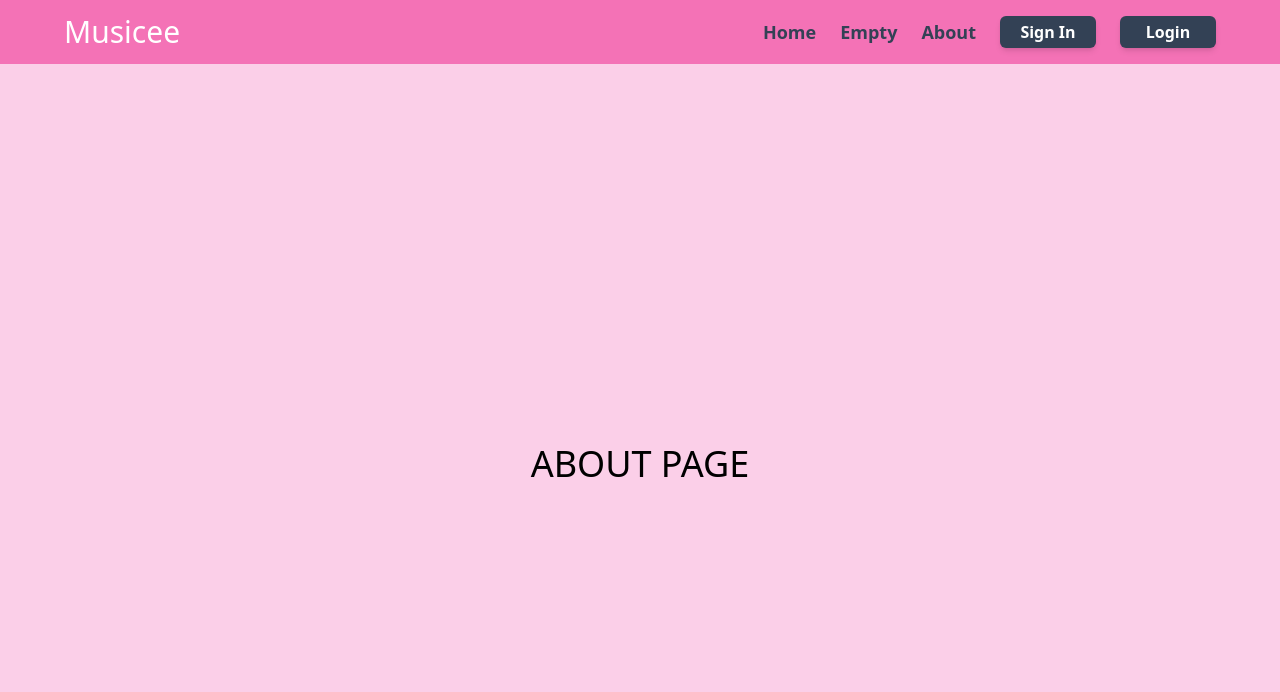
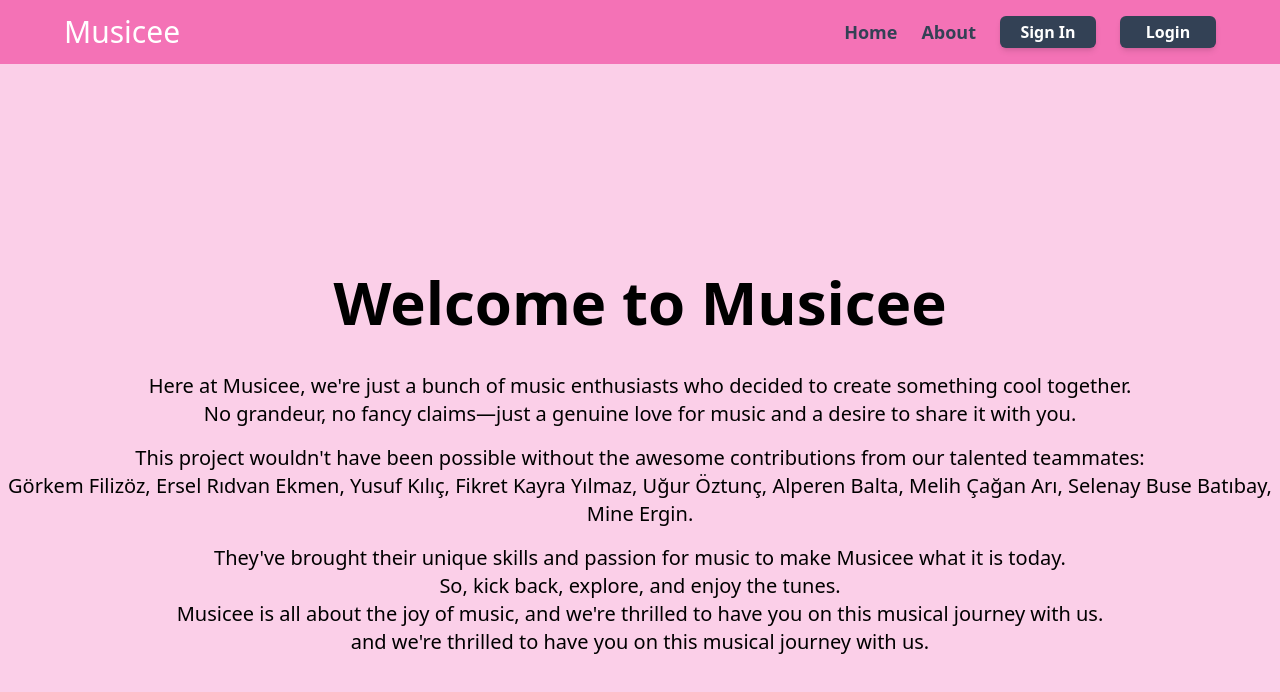
Before and after one commit to CS308-Musicee/Musicee-Frontend, a Next.js app: page /aboutPage in a window 1280 px wide. Shown: the top 692 px of the page. Built offline with nearby package versions, Linux system fonts and the light colour scheme.

Commit message:
Second recovering

```diff
--- a/app/aboutPage/page.tsx
+++ b/app/aboutPage/page.tsx
@@ -5,18 +5,42 @@ import { IntroNavbar, FriendsList } from '@/components'
 const page = () => {
   return (
     <div className='w-full min-h-screen'>
-      <IntroNavbar/>
+      <IntroNavbar />
 
-      <div className='w-full min-h-screen bg-pink-200'>
-        <div className='min-h-screen flex justify-center items-center text-4xl '>
-          ABOUT PAGE
+      <div className='w-full min-h-screen bg-pink-200 text-left'>
+        <div className='min-h-screen flex flex-col justify-center items-center text-center mx-auto'>
+          <h1 className='text-6xl font-bold mb-10' style={{ color: 'black' }}>
+            Welcome to Musicee
+          </h1>
+          <p className='text-xl' style={{ color: 'black' }}>
+            Here at Musicee, we're just a bunch of music enthusiasts who decided to create something cool together.
+          </p>
+          <p className='text-xl mb-4' style={{ color: 'black' }}>
+            No grandeur, no fancy claims—just a genuine love for music and a desire to share it with you.
+          </p>
+          <p className='text-xl' style={{ color: 'black' }}>
+            This project wouldn't have been possible without the awesome contributions from our talented teammates:
+          </p>
+          <p className='text-xl mb-4' style={{ color: 'black' }}>
+            Görkem Filizöz, Ersel  Rıdvan Ekmen, Yusuf Kılıç, Fikret Kayra Yılmaz, Uğur Öztunç, Alperen Balta, Melih Çağan Arı, Selenay Buse Batıbay, Mine Ergin.
+          </p>
+          <p className='text-xl' style={{ color: 'black' }}>
+            They've brought their unique skills and passion for music to make Musicee what it is today.
+          </p>
+          <p className='text-xl' style={{ color: 'black' }}>
+            So, kick back, explore, and enjoy the tunes.
+          </p>
+          <p className='text-xl' style={{ color: 'black' }}>
+            Musicee is all about the joy of music, and we're thrilled to have you on this musical journey with us.
+          </p>
+          <p className='text-xl' style={{ color: 'black' }}>
+            and we're thrilled to have you on this musical journey with us.
+          </p>
         </div>
-      {/* <FriendsList/> */}
+        {/* <FriendsList/> */}
       </div>
-
-
     </div>
-    )
+  );
 }
 
 export default page
--- /dev/null
+++ b/app/addFriendPage/page.tsx
@@ -0,0 +1,28 @@
+"use client"
+
+import Navbar from '@/components/Navbar';
+import React from 'react';
+import FileUploadForm from '@/components/FileUploadForm';
+import OneTrackUpload from '@/components/OneTrackUpload';
+const Home = () => {
+  return (
+    <div>
+      <div>
+        <Navbar></Navbar>
+      </div>
+      <div className='bg-pink-200 h-screen'>
+        <div className='flex flex-row w-full justify-evenly items-start pt-28'>
+          <div>
+            <OneTrackUpload></OneTrackUpload>
+          </div>
+
+          <FileUploadForm />
+        </div>
+      </div>
+
+
+    </div>
+  );
+};
+
+export default Home;
--- a/app/homepage/page.tsx
+++ b/app/homepage/page.tsx
@@ -8,7 +8,7 @@ const page = () => {
 
 
   return (
-    <div className=' w-full min-h-screen bg-pink-200'>
+    <div className=' w-full h-full bg-pink-200'>
       <Navbar />
       <div className=' '>
 
--- a/app/page.tsx
+++ b/app/page.tsx
@@ -1,23 +1,38 @@
 import React from 'react'
 import Image from 'next/image'
 import { IntroNavbar, FriendsList } from '@/components'
-
+import headphoneIcoon from "./headphonesIcon.png"
 
 const page = () => {
   return (
     <div className='w-full min-h-screen'>
-      <IntroNavbar/>
+      <IntroNavbar />
 
-      <div className='w-full min-h-screen bg-pink-200'>
-        <div className='min-h-screen flex justify-center items-center text-4xl '>
-          WELCOME PAGE deneme
+      <div className='w-full min-h-screen bg-pink-200 relative'>
+        <div className='h-screen flex flex-col justify-center items-center text-center'>
+          <div className='rounded-full overflow-hidden mb-8'>
+            <Image
+              src={headphoneIcoon}
+              alt='Headphone Image'
+              width={250} // Set your preferred width
+              height={250} // Set your preferred height
+              objectFit='cover'
+            />
+          </div>
+          <h1 className='text-5xl font-bold mb-4' style={{ color: 'black' }}>
+            Welcome to Musicee
+          </h1>
+          <p className='text-xl font-normal mb-4' style={{ color: 'black' }}>
+            Your ultimate destination for an unparalleled music streaming experience.
+          </p>
+          <p className='text-xl font-normal' style={{ color: 'black' }}>
+            Discover, personalize, and create your soundtrack. Anywhere, anytime. Your sound, your Musicee.
+          </p>
         </div>
-      {/* <FriendsList/> */}
+        {/* <FriendsList/> */}
       </div>
-
-
     </div>
-    )
+  );
 }
 
 export default page
--- /dev/null
+++ b/components/AddFriend.tsx
@@ -0,0 +1,9 @@
+import React from 'react'
+
+const AddFriend = () => {
+  return (
+    <div>AddFriend</div>
+  )
+}
+
+export default AddFriend
--- a/components/FriendComponent.tsx
+++ b/components/FriendComponent.tsx
@@ -18,7 +18,7 @@ export const FriendComponent: React.FC<FriendComponentProps>  = ({name}) => {
           className="block h-24 w-24 rounded-full mx-auto sm:mx-0"
         />
       </div> */}
-      <div className="w-full flex flex-row justify-evenly items-center">
+      <div className="w-full flex lg:flex-row flex-col justify-evenly items-center">
         <div className="space-y-0.5 flex flex-col justify-center">
           <p className="text-lg text-black font-semibold">
             {name}
--- a/components/FriendsReco.tsx
+++ b/components/FriendsReco.tsx
@@ -35,7 +35,7 @@ export default function ListOfTheTracks() {
   return (
     <div>
       <div className="flex">
-        {tracks.map((track, index) => (
+        {tracks &&tracks.length > 0 &&  tracks.map((track, index) => (
           <div key={index} className="">
 
             <FriendsRecoAlt
--- a/components/IntroNavbar.tsx
+++ b/components/IntroNavbar.tsx
@@ -14,11 +14,7 @@ const IntroNavbar = () => {
                         <Link href="/">Home</Link>
 
                     </button>
-                    <button className="text-lg text-slate-700 font-semibold ">
 
-                        <Link href="/">Empty</Link>
-
-                    </button>
                     <button className="text-lg  text-slate-700 font-semibold ">
                         <Link href="/aboutPage">About</Link>
 
--- a/components/MusicCardContainer.tsx
+++ b/components/MusicCardContainer.tsx
@@ -18,7 +18,7 @@ export function MusicCardContainer({ title }: any) {
       </div>
       <div className='pt-64 text-4xl '>Recommendations from Your Friends</div>
       <div className='p-4 w-full mt-10'>
-        <div className='absolute  scroll-smooth overflow-scroll z-10 flex justify-between items-center h-108 w-4/5 pr-6'>
+        <div className='absolute  scroll-smooth overflow-scroll z-10 flex justify-between items-center h-108 w-4/5 pr-6 bg-pink-200'>
           <FriendsReco></FriendsReco>
 
         </div>
--- a/components/StarRating.tsx
+++ b/components/StarRating.tsx
@@ -22,7 +22,7 @@ export const StarRating = (track_id:any) => {
   const fetchData = async () => {
       const accessToken = localStorage.getItem('accessToken');
       const username = localStorage.getItem('username');
-      if (accessToken && username && track_id) {
+      if (accessToken && username && track_id.track_id) {
           try {
               const response = await fetch(`http://musicee.us-west-2.elasticbeanstalk.com/tracks/get_like?track_id=${track_id.track_id}`, {
                   method: 'POST',
```
Also changed, not shown: app/headphonesIcon.png (added).
